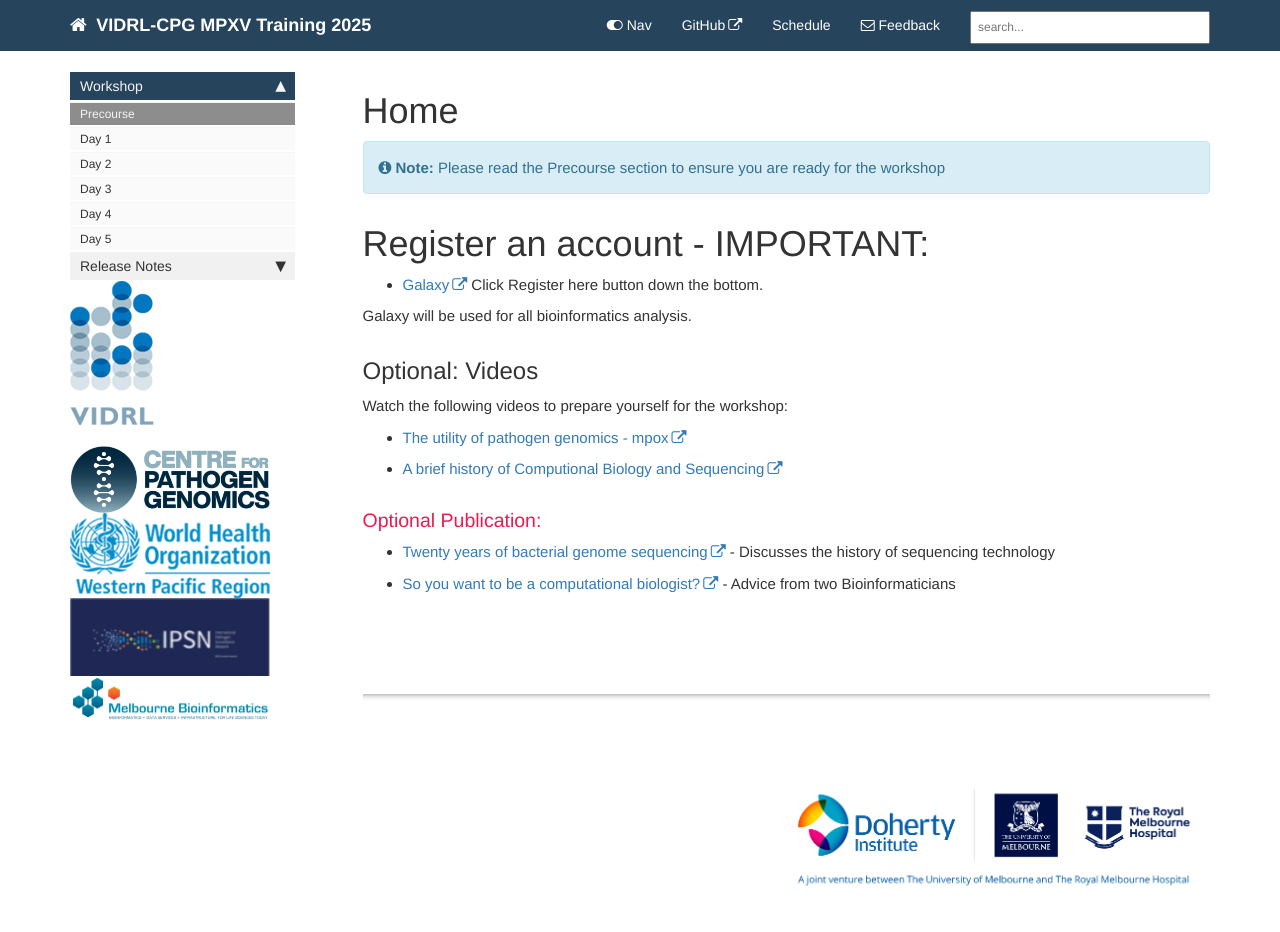
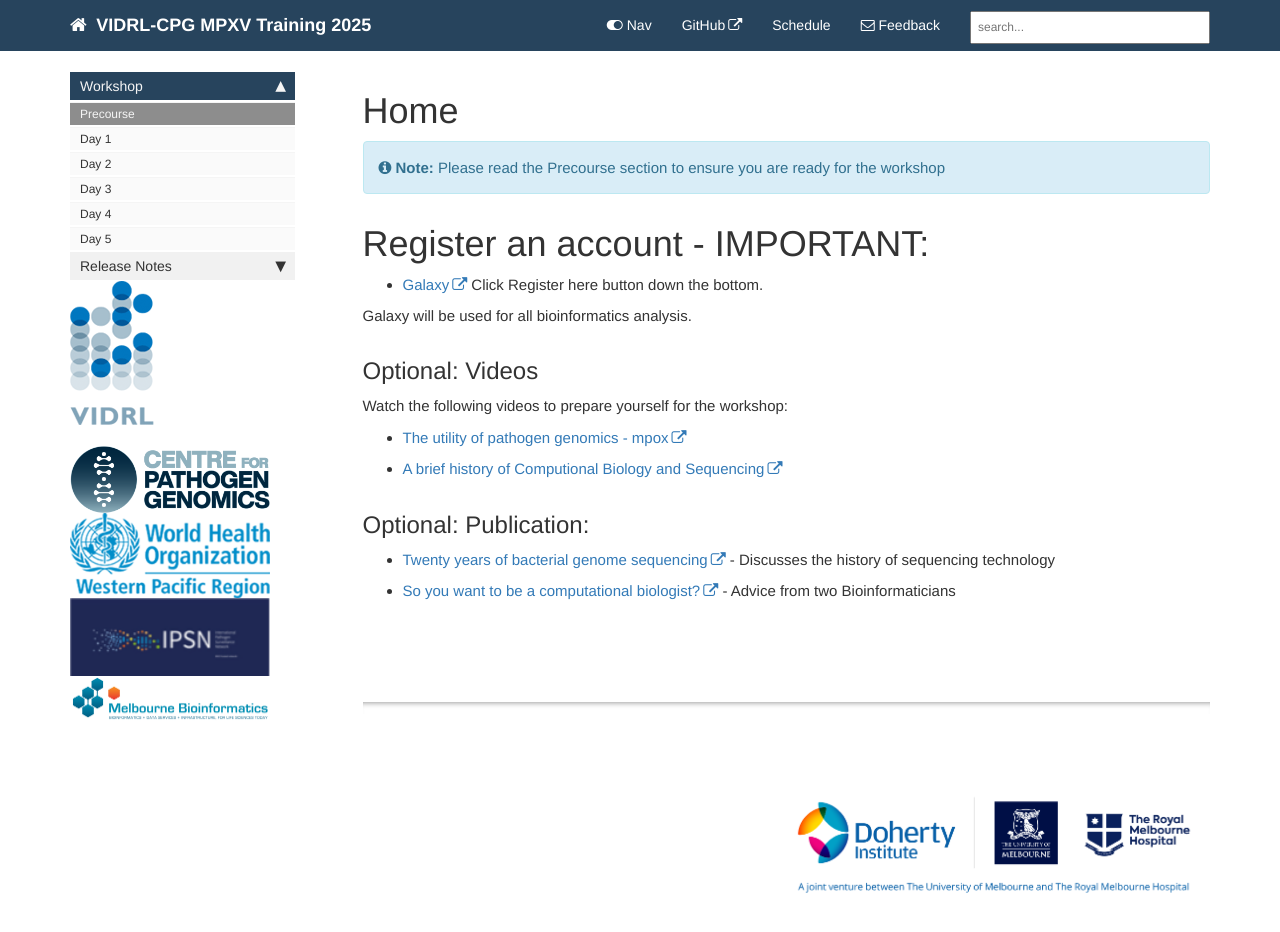
Before and after one commit to vidrl/training-mpxv-2025, a Jekyll site: the page built from index.md, in a window 1280 px wide and 987 px high. Shown: the top 932 px of the window. Built offline with Jekyll 4.4.1, drawn with Linux system fonts in a browser that asks for light colours; comment, search, counter and statistics services are not loaded.

```diff
--- a/index.md
+++ b/index.md
@@ -23,6 +23,6 @@ Watch the following videos to prepare yourself for the workshop:
 - [The utility of pathogen genomics - mpox](https://www.youtube.com/watch?v=QsjUlTxPmww)
 - [A brief history of Computional Biology and Sequencing](https://youtu.be/idl6oq-MxbM?si=A3ShRWdwoVkjgXqk&t=575)
 
-### Optional Publication:
+## Optional: Publication:
 - [Twenty years of bacterial genome sequencing](https://www.nature.com/articles/nrmicro3565) - Discusses the history of sequencing technology
 - [So you want to be a computational biologist?](https://www.nature.com/articles/nbt.2740) - Advice from two Bioinformaticians
```
